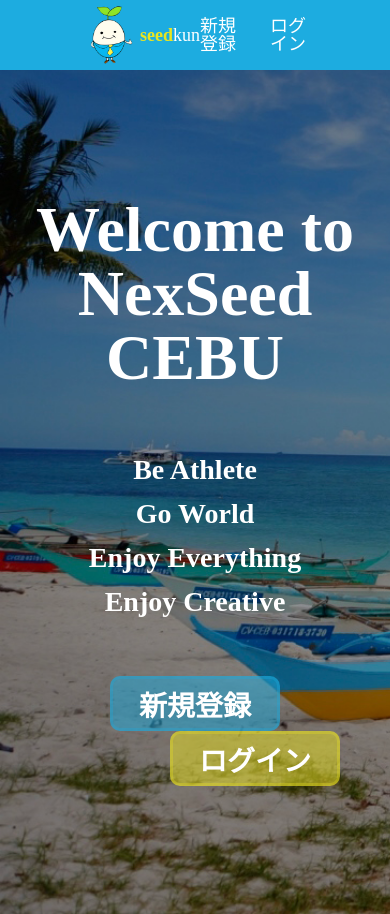
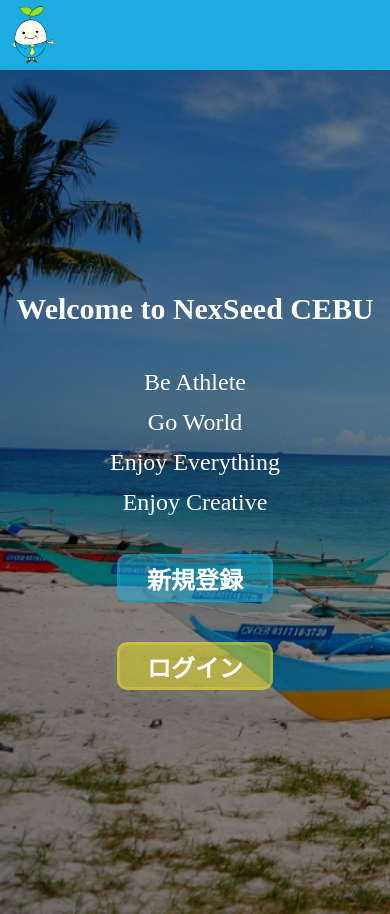
Before and after one commit to fujinamitaiju/welcome_nexseed, a plain HTML site: page index.html in a window 390 px wide. Shown: the top 914 px of the page. Drawn offline with Linux system fonts and the light colour scheme.

Commit message:
add mobile

```diff
--- a/css/style.css
+++ b/css/style.css
@@ -190,7 +190,7 @@
 }
 
 footer{
-	sdisplay: flex;
+	display: flex;
 	justify-content: space-between;
 	background-color: #233f51;
 	color: #FFF;
@@ -253,3 +253,56 @@
 		box-sizing: border-box;
 	}
 }
+/*スマホ用*/
+@media screen and (max-width: 480px){
+	body{
+		min-width: 375px;
+	}
+
+    .icon{
+    	margin-left: 2px;
+    }
+	.header-right,.icon span{
+		display: none;
+	}
+
+	.title{
+		font-size: 30px;
+	}
+	.guideline{
+		margin-top: 30px;
+		font-size: 24px;
+		font-weight: normal;
+	}
+	.btn-group{
+		display: flex;
+		flex-flow: column nowrap;
+		align-items: center;
+		margin-top: 40px;
+	}
+	.btn{
+		margin-left: 0;
+		font-weight: bold;
+		font-size: 24px;
+		margin-top: 40px;
+		height: 48px;
+		width: 40%;
+	}
+	.btn:first-child{
+		margin-top: 0;
+
+	}
+	footer{
+		justify-content: center;
+	}
+	footer .icon{
+		display: none;
+	}
+	footer .footer-right{
+		margin-right: 0;
+		align-items: center;
+	}
+
+
+
+}
```
